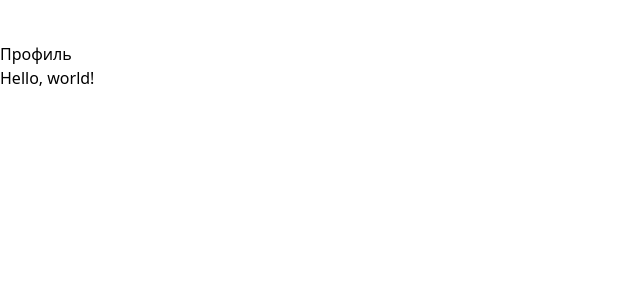
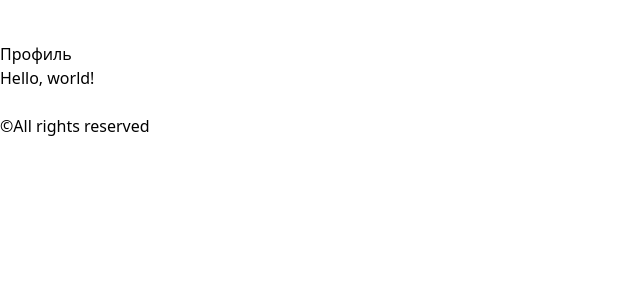
Before and after one commit to tanziqly/AirTicketSelling, a React (Vite) app in the folder client/: page / in a window 1280 px wide. Shown: the top 300 px of the page, without its empty margins (0-640 px from the left). Built offline with nearby package versions, Linux system fonts and the light colour scheme.

Commit message:
layout footer

```diff
--- a/client/src/components/layout/Layout.jsx
+++ b/client/src/components/layout/Layout.jsx
@@ -1,5 +1,6 @@
 import React from 'react';
 import Navbar from '../Navbar/Navbar'
+import Footer from '../Footer/Footer'
 
 const Layout =({children}) =>{
     return(
@@ -7,7 +8,10 @@ const Layout =({children}) =>{
         <div>
             <Navbar/>
         </div>
-        <main>{children}</main>
+        <main className='h-screen'>{children}</main>
+        <div>
+            <Footer />
+        </div>
         </>
     )
 }
```
